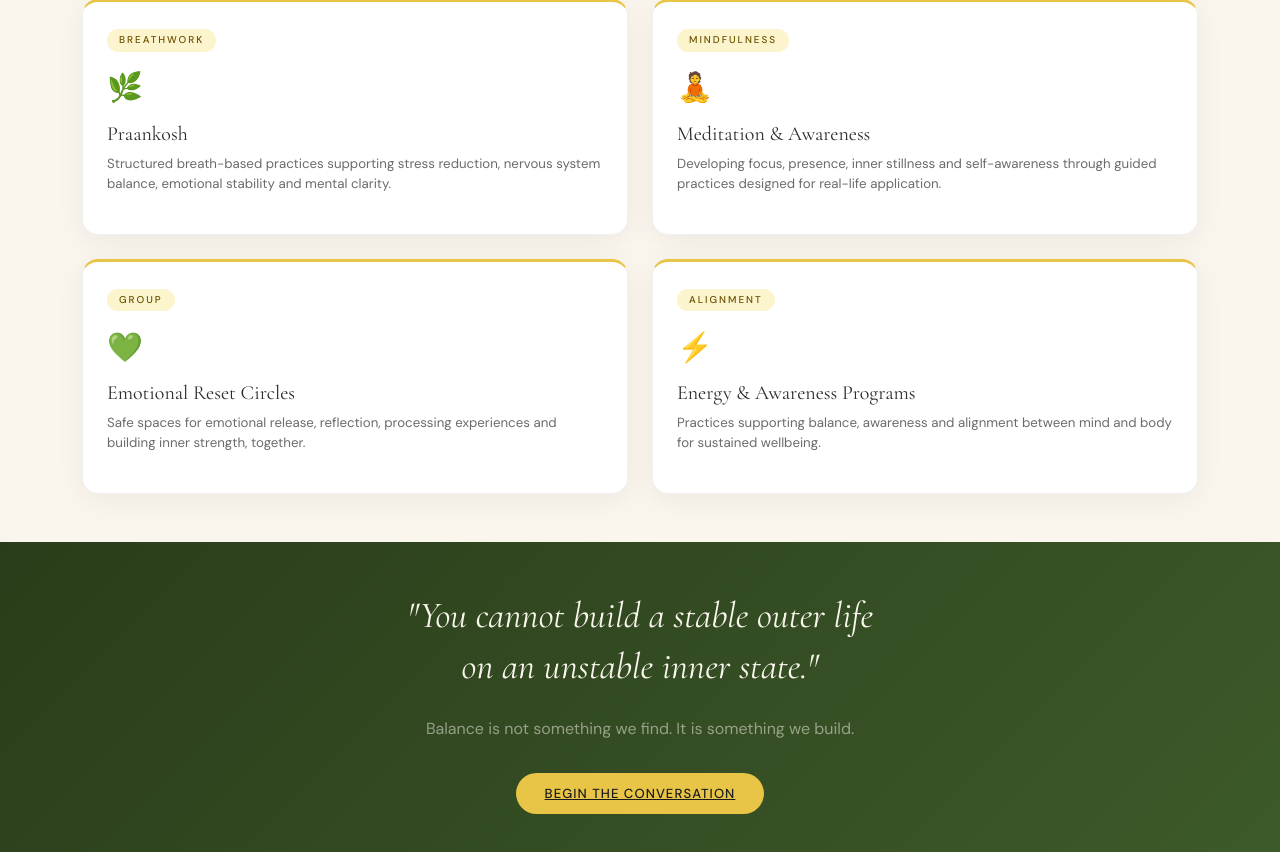
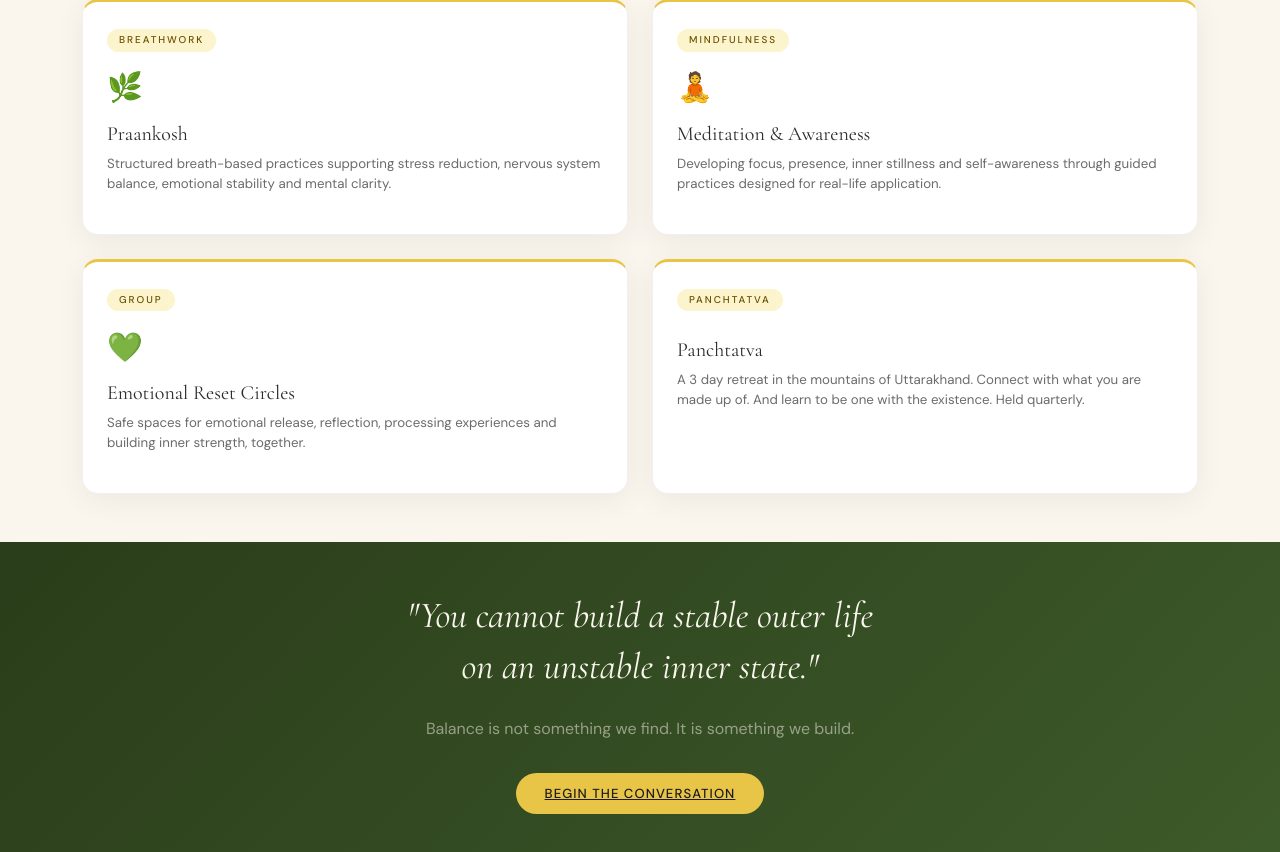
Before and after one commit to sanjoyghorai9933/lightspeed-app, a Flask app: page /healing in a window 1280 px wide. Shown: the part 1136-1988 px from the top of the page. Run offline with Flask 3, Linux system fonts and the light colour scheme.

Commit message:
Update Healing core program to Panchtatva

```diff
--- a/templates/healing.html
+++ b/templates/healing.html
@@ -72,10 +72,10 @@
       </div>
       <div class="col-md-6">
         <div class="ls-card p-4 h-100" style="border-top:3px solid var(--ls-yellow);">
-          <span class="ls-tag ls-tag-healing">Alignment</span>
-          <div style="font-size:1.8rem;margin-bottom:0.75rem;">⚡</div>
-          <h5>Energy & Awareness Programs</h5>
-          <p style="font-size:0.83rem;color:var(--ls-text-muted);">Practices supporting balance, awareness and alignment between mind and body for sustained wellbeing.</p>
+          <span class="ls-tag ls-tag-healing">Panchtatva</span>
+          <div style="font-size:1.8rem;margin-bottom:0.75rem;color:#8B6E00;"><i class="bi bi-mountains" aria-hidden="true"></i></div>
+          <h5>Panchtatva</h5>
+          <p style="font-size:0.83rem;color:var(--ls-text-muted);">A 3 day retreat in the mountains of Uttarakhand. Connect with what you are made up of. And learn to be one with the existence. Held quarterly.</p>
         </div>
       </div>
     </div>
```
